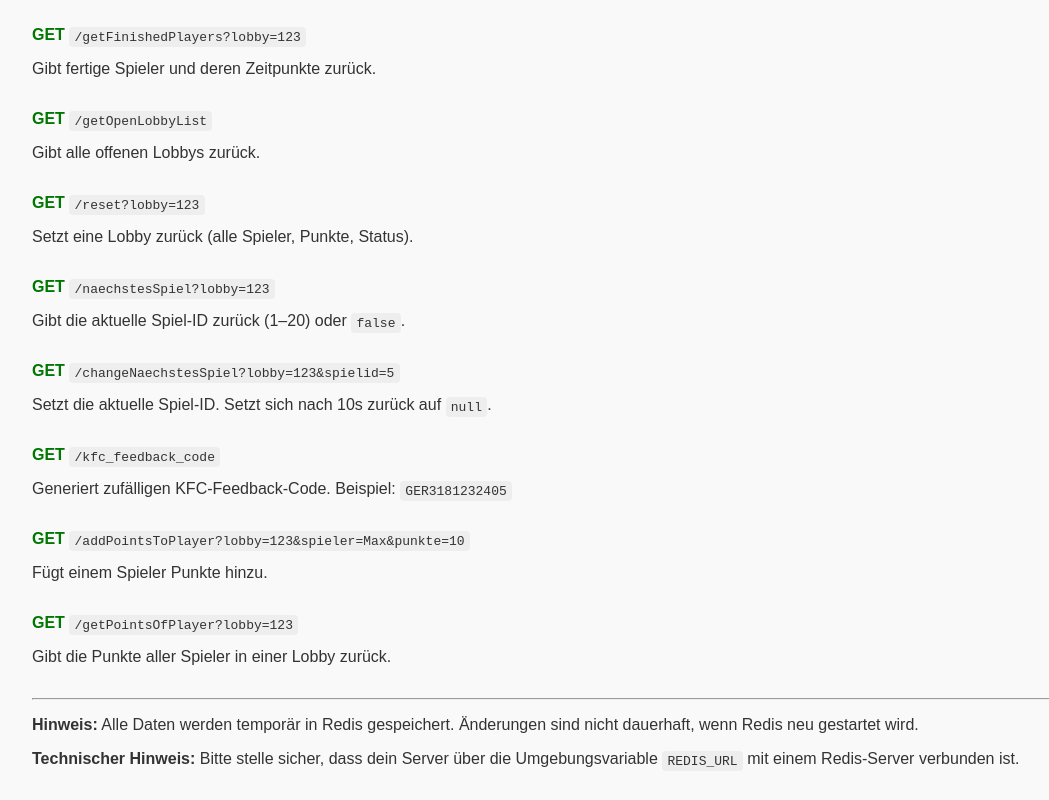
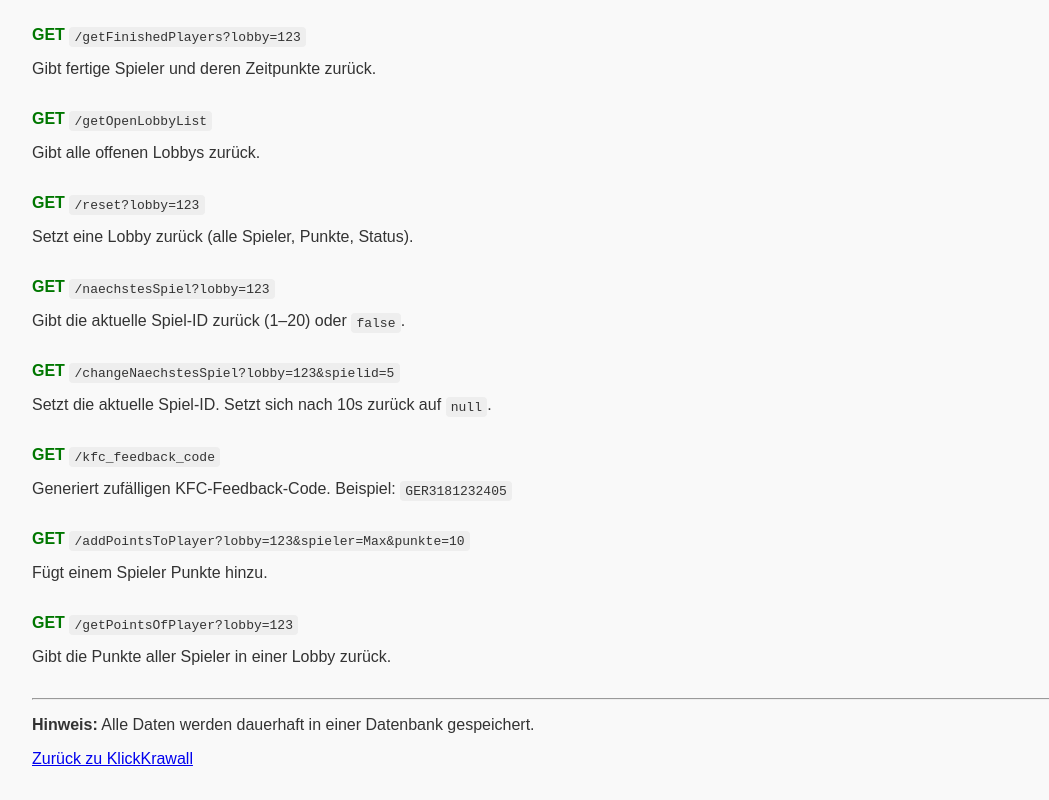
Before and after one commit to SaschaGepraegs/kk-backend, a website: page doc.html in a window 1280 px wide. Shown: the part 991-1791 px from the top of the page, without its empty margins (0-1049 px from the left). Drawn offline with Linux system fonts and the light colour scheme.

Commit message:
Neue hr-Spalte

```diff
--- a/doc.html
+++ b/doc.html
@@ -127,8 +127,8 @@
   </div>
 
   <hr>
-  <p><strong>Hinweis:</strong> Alle Daten werden temporär in Redis gespeichert. Änderungen sind nicht dauerhaft, wenn Redis neu gestartet wird.</p>
-  <p><strong>Technischer Hinweis:</strong> Bitte stelle sicher, dass dein Server über die Umgebungsvariable <code>REDIS_URL</code> mit einem Redis-Server verbunden ist.</p>
+  <p><strong>Hinweis:</strong> Alle Daten werden dauerhaft in einer Datenbank gespeichert.</p>
+  <a href="https://klickkrawall.netlify.app/">Zurück zu KlickKrawall</a>
 
 </body>
 </html>
```
